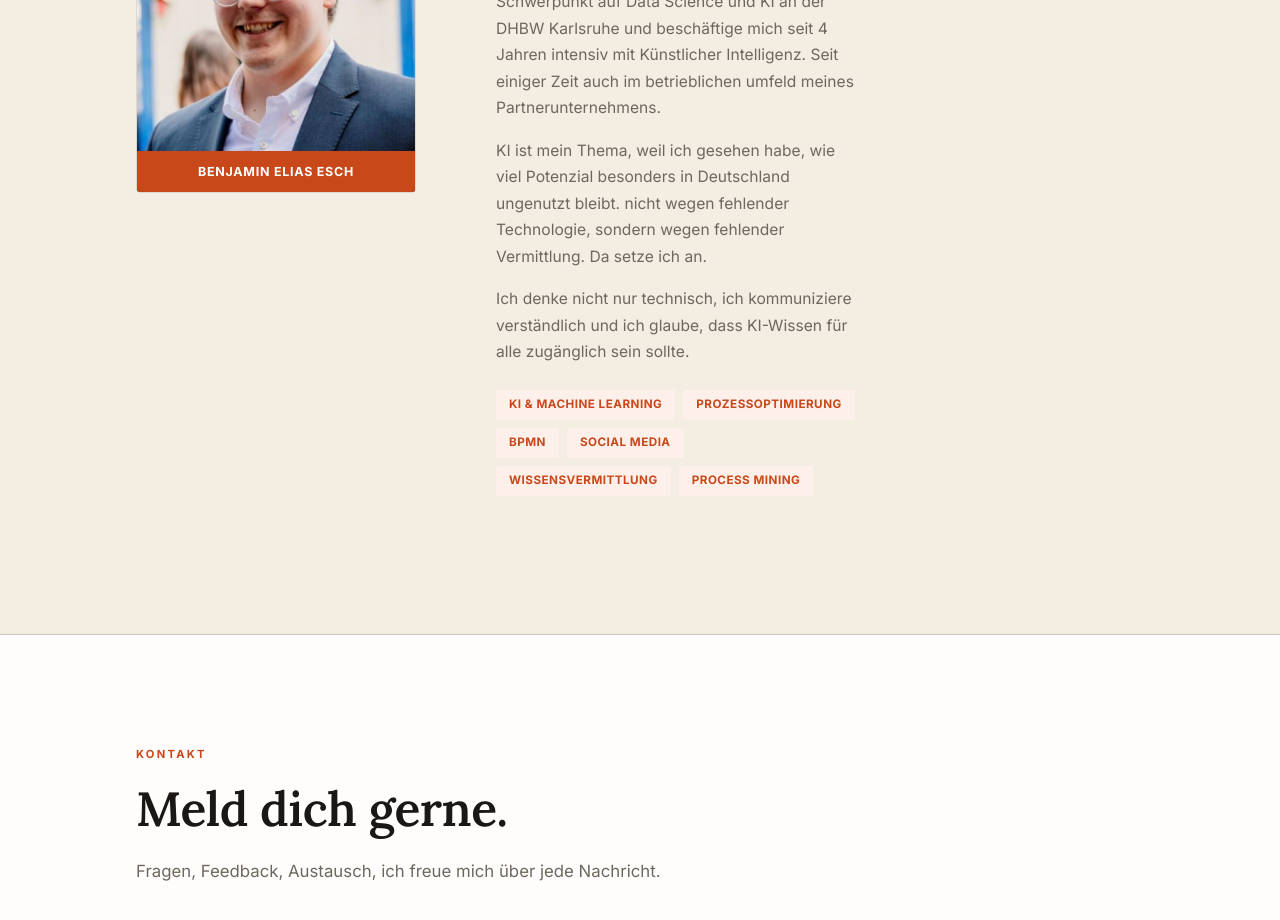
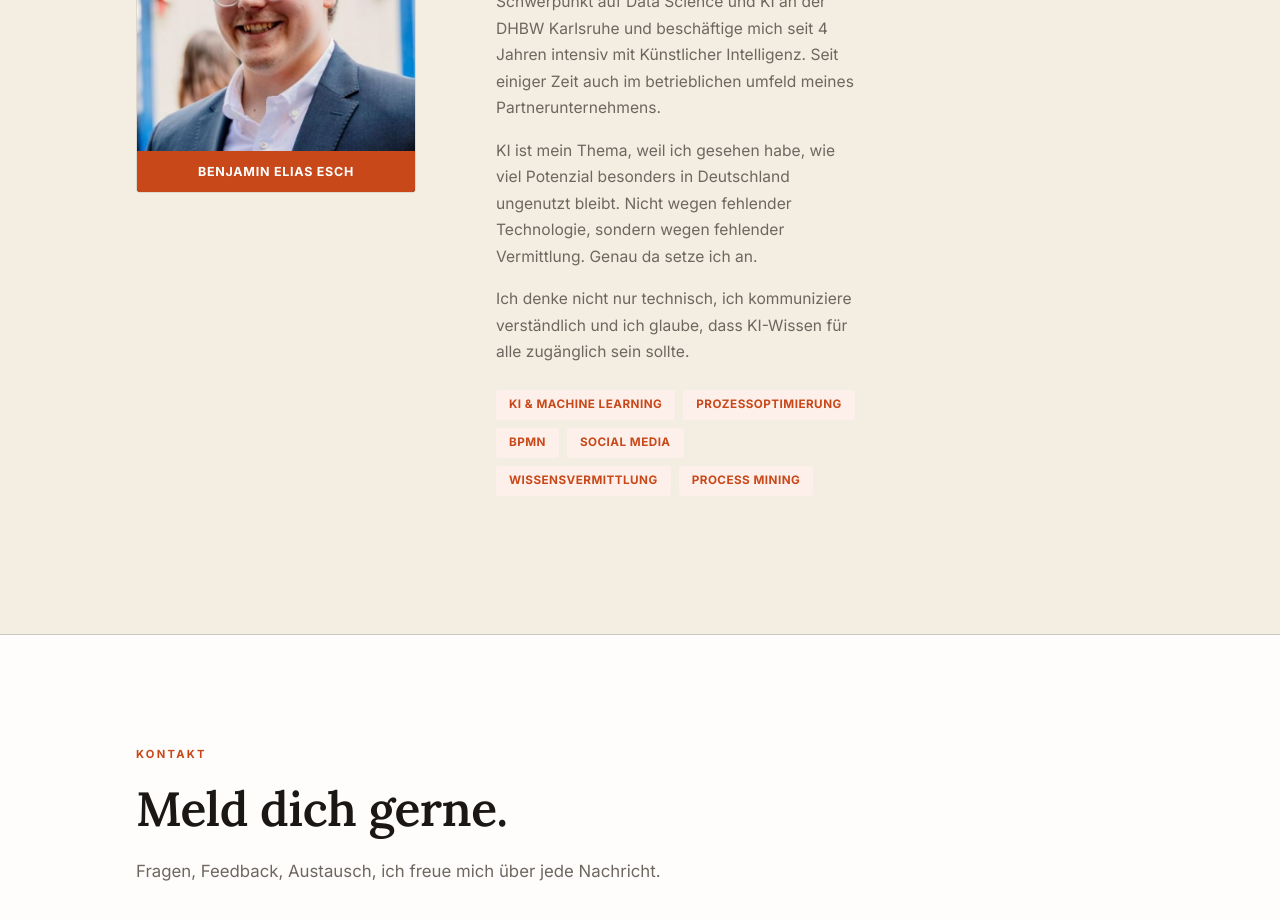
Before and after one commit to Benjamin-Esch/Meine-Website, a plain HTML site: page index.html in a window 1280 px wide. Shown: the part 4200-5120 px from the top of the page. Drawn offline with Linux system fonts and the light colour scheme; a script that the page names is missing.

Commit message:
Update index.html

```diff
--- a/index.html
+++ b/index.html
@@ -280,7 +280,7 @@
         <!-- PLATZHALTER: Warum KI dein Thema ist -->
         <p class="about-text">
           KI ist mein Thema, weil ich gesehen habe, wie viel Potenzial besonders in Deutschland ungenutzt bleibt.
-          nicht wegen fehlender Technologie, sondern wegen fehlender Vermittlung. Da setze ich an.
+          Nicht wegen fehlender Technologie, sondern wegen fehlender Vermittlung. Genau da setze ich an.
         </p>
         <!-- PLATZHALTER: Was dich unterscheidet -->
         <p class="about-text">
```
